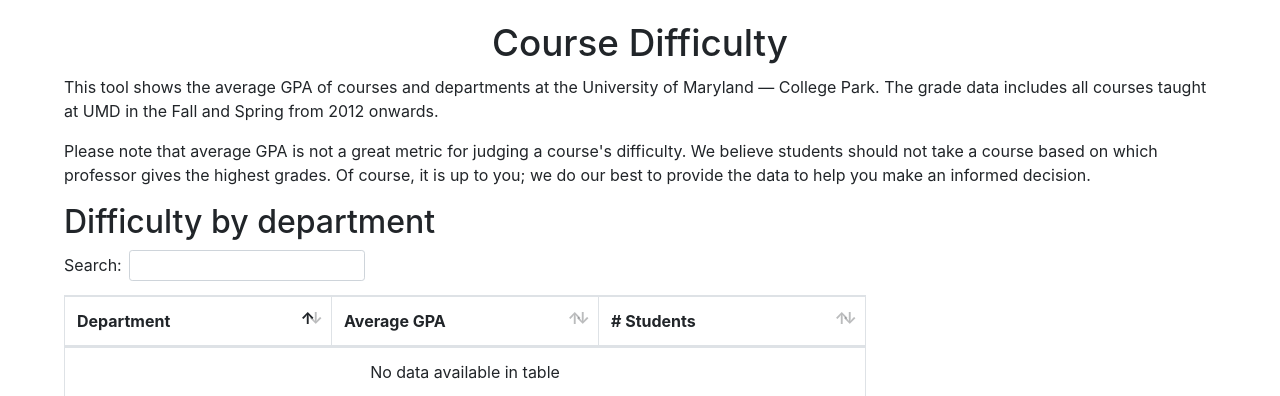
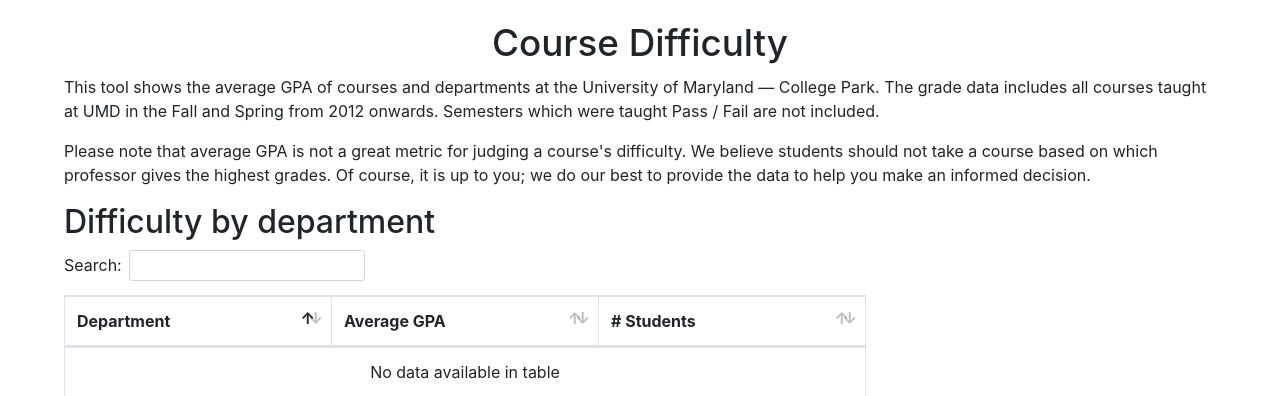
Before and after one commit to planetterp/PlanetTerp, a Django app: page /tools/coursedifficulty in a window 1280 px wide. Shown: the part 76-472 px from the top of the page. Run offline with Django 3.2, Linux system fonts and the light colour scheme; data that the repository does not hold is empty; some libraries are stand-ins or nearby versions.

Commit message:
exclude pf sems in course difficulty

```diff
--- a/home/templates/coursedifficulty.html
+++ b/home/templates/coursedifficulty.html
@@ -30,7 +30,7 @@
 <div class="tools-header">Course Difficulty</div>
 
 <div class="tools-article">
-	<p>This tool shows the average GPA of courses and departments at the University of Maryland &mdash; College Park. The grade data includes all courses taught at UMD in the Fall and Spring from 2012 onwards.</p>
+	<p>This tool shows the average GPA of courses and departments at the University of Maryland &mdash; College Park. The grade data includes all courses taught at UMD in the Fall and Spring from 2012 onwards. Semesters which were taught Pass / Fail are not included.</p>
 
 	<p>Please note that average GPA is not a great metric for judging a course's difficulty. We believe students should not take a course based on which professor gives the highest grades. Of course, it is up to you; we do our best to provide the data to help you make an informed decision.</p>
 
--- a/home/views/data_sources.py
+++ b/home/views/data_sources.py
@@ -166,6 +166,7 @@ class CourseDifficultyData(View):
 
         values = (
             Grade.objects
+            .exclude_pf()
             .values("course__name", total_students=Sum("num_students"))
             .filter(total_students__gte=100)
             .average_gpa_annotate()
@@ -203,6 +204,7 @@ class CourseDifficultyData(View):
     def _departments_data():
         departments = (
             Grade.objects
+            .exclude_pf()
             .values("course__department").distinct()
             .annotate(num_students=Sum("num_students"))
             .filter(num_students__gte=100)
@@ -214,6 +216,7 @@ class CourseDifficultyData(View):
             average_gpa = (
                 Grade.objects
                 .filter(course__department=department_name)
+                .exclude_pf()
                 .average_gpa()
             )
             href = reverse("search") + f"?query={department_name}"
```
